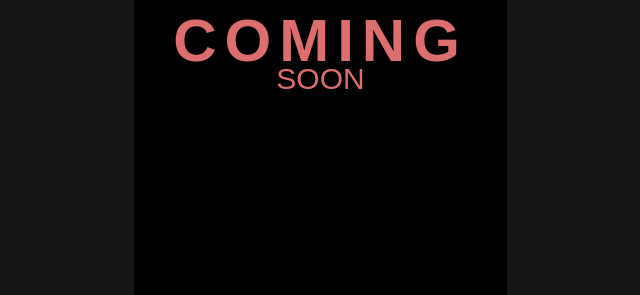
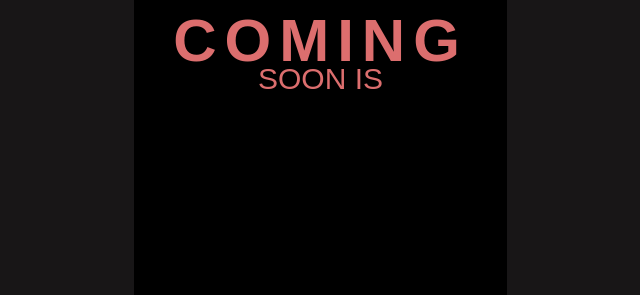
Before and after one commit to MANIDHARMOTUKURI/MANIDHARMOTUKURI, a plain HTML site: page index.html in a window 1280 px wide. Shown: the part 298-593 px from the top of the page, 444-1084 px from the left. Drawn offline with Linux system fonts and the light colour scheme.

Commit message:
Update index.html

```diff
--- a/index.html
+++ b/index.html
@@ -51,7 +51,7 @@ http://www.tooplate.com/view/2024-vertiwood
                 <div class="panel" id="home">
 				<div class ="container">
                     <span class ="text1">Coming </span>
-                    <span class ="text2">Soon</span>
+                    <span class ="text2">Soon is</span>
                 </div>
                 <!--	<h2>Welcome to Verti Wood</h2>
                     <p><em>Nullam at erat ipsum, quis tincidunt mauris. Nunc sit amet sapien eget eros iaculis hendrerit quis a enim.</em></p>
```
